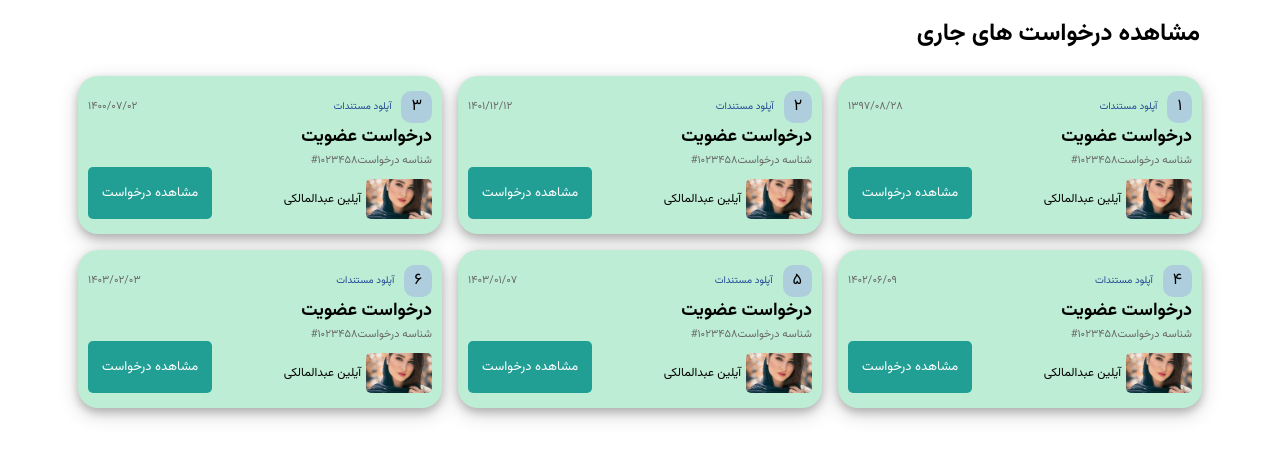
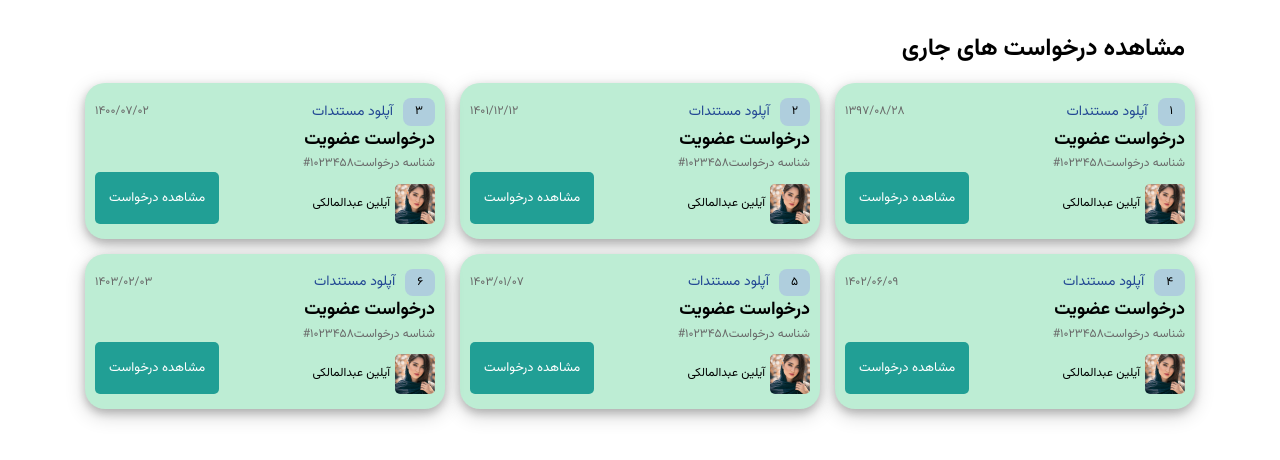
Before and after one commit to malih64/bootcamp-taske1-2, a plain HTML site: page src/index.html in a window 1280 px wide. Drawn offline with Linux system fonts and the light colour scheme.

Commit message:
change size image

```diff
--- a/src/css/style.css
+++ b/src/css/style.css
@@ -92,7 +92,7 @@ ul {
   border-radius: var(--border-radius-md);
   background-color: var(--color-badge);
   color: var(--color-text);
-  padding: 0.1rem 0.6rem;
+  padding: 0.4rem 1.2rem;
   text-align: center;
   font-size: 1.2rem;
 }
@@ -101,6 +101,7 @@ ul {
 .continer {
   max-width: 1140px;
   margin: 0 auto;
+  padding: 1.5rem;
 }
 
 .request h2 {
@@ -110,12 +111,12 @@ ul {
 .request__slides {
   display: grid;
   grid-template-columns: 1fr;
+  gap: 1.5rem;
 }
 .request__slide {
   background-color: var(--color-secondry);
   border-radius: var(--border-radius-lg);
   box-shadow: 0 4px 8px 0 rgba(0, 0, 0, 0.2), 0 6px 20px 0 rgba(0, 0, 0, 0.19);
-  margin: 0.8rem;
   padding: 1.5rem 1rem;
 }
 .request__slide > h2 {
@@ -134,11 +135,11 @@ ul {
   align-items: center;
 }
 .request__number {
-  font-size: 0.8rem;
+  font-size: 1.2rem;
   color: var(--color-text-light);
 }
 .request__detail p {
-  font-size: 1rem;
+  font-size: 1.4rem;
   color: var(--color-text-dark);
   padding-right: 1rem;
 }
@@ -158,8 +159,8 @@ ul {
   margin-top: 1rem;
 }
 .request__Specification img {
-  width: 20%;
-  height: auto;
+  width: 40px;
+  height: 40px;
   object-fit: cover;
   border-radius: var(--border-radius-sm);
 }
@@ -181,21 +182,11 @@ ul {
   .request__slide > h2 {
     font-size: 1.7rem;
   }
-  .request__Specification img {
-    /* width: 22%; */
-    height: 40px;
-  }
+
   .request__Specification p {
     font-size: 1.1rem;
   }
-  .badge {
-    border-radius: 10px;
-    padding: 0.2rem 0.8rem;
-    font-size: 1.4rem;
-  }
-  .request__number {
-    font-size: 1rem;
-  }
+
 }
 @media screen and (min-width: 1024px) {
   .btn {
@@ -211,20 +202,9 @@ ul {
   .request__slide > h2 {
     font-size: 1.8rem;
   }
-  .request__Specification img {
-    width: 30%;
-    height: 40px;
-  }
+
   .request__Specification p {
     font-size: 1.2rem;
   }
-  .badge {
-    border-radius: 10px;
-    padding: 0.3rem 1rem;
-    font-size: 1.6rem;
-  }
-  .request__number {
-    font-size: 1.1rem;
-    color: var(--color-text-light);
-  }
+
 }
```
